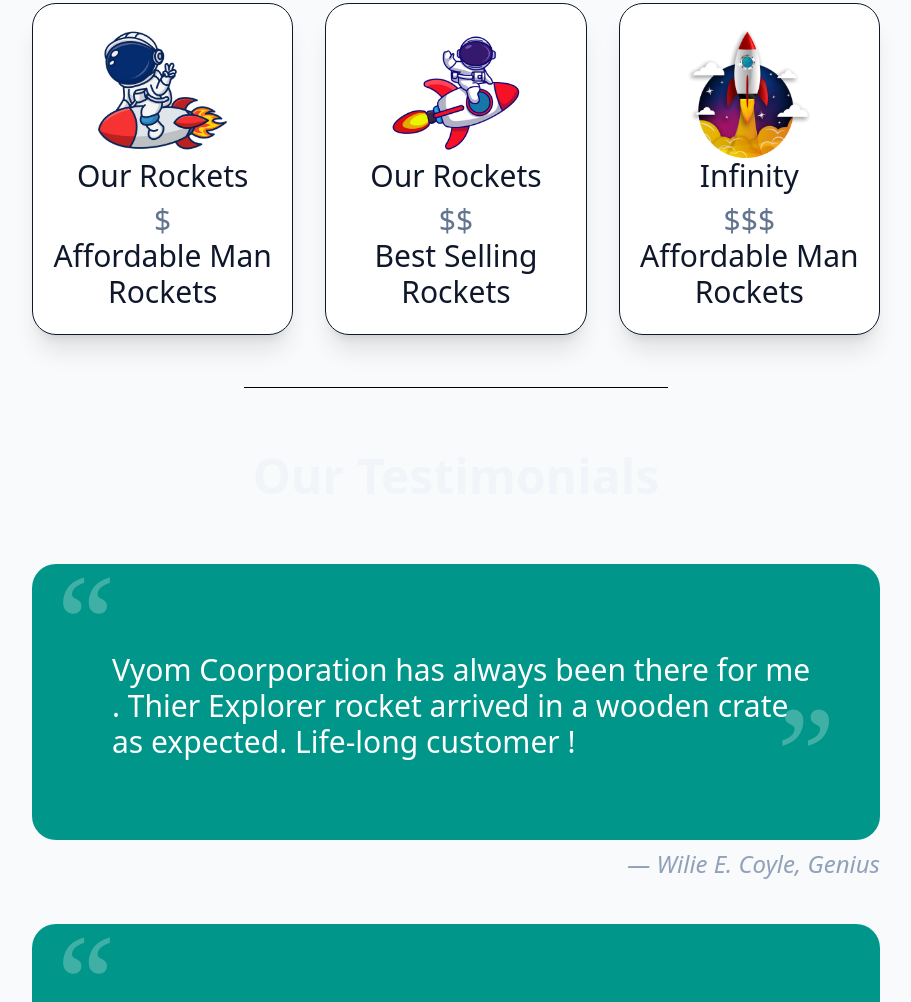
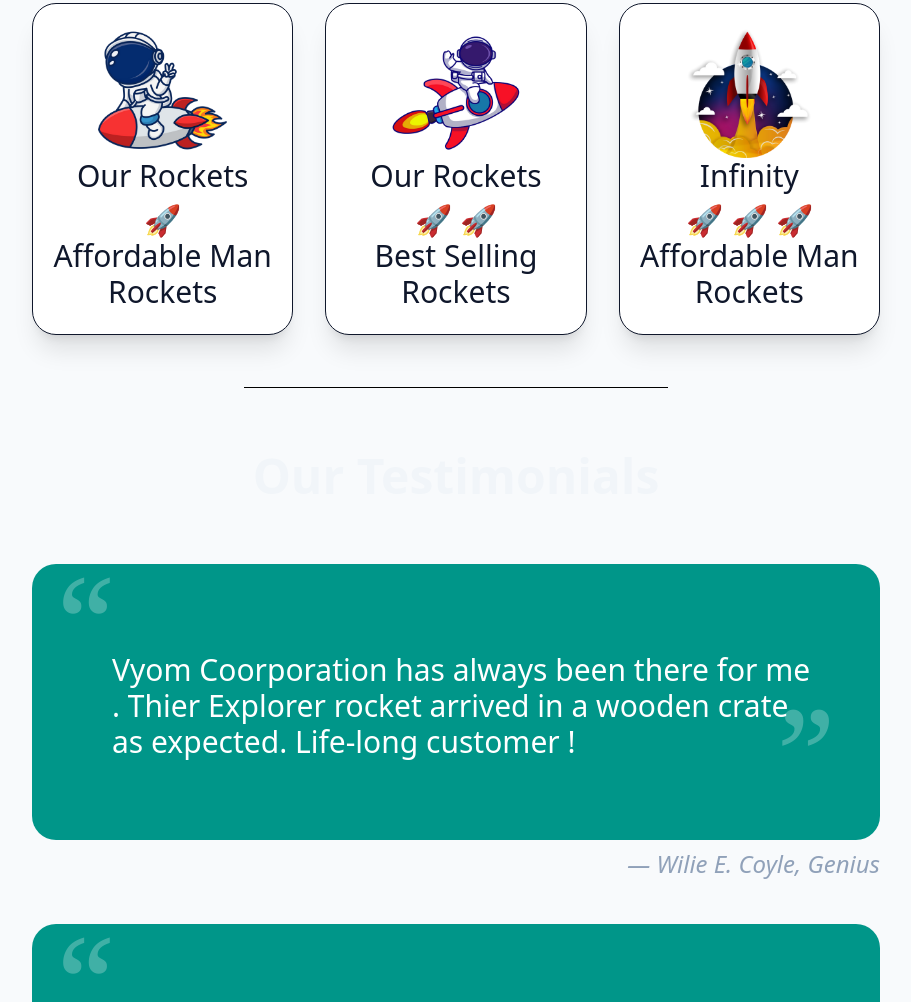
Before and after one commit to vyomvarshney2005cseai/tailwindproject, a website: page Project/index.html in a window 1280 px wide. Shown: the part 754-1756 px from the top of the page, without its empty margins (184-1095 px from the left). Drawn offline with Linux system fonts and the light colour scheme.

Commit message:
Done some Changes

```diff
--- a/Project/index.html
+++ b/Project/index.html
@@ -74,21 +74,21 @@
             <li class="w-2/3 sm:w-5/6 flex flex-col mx-auto items-center border border-solid border-slate-900 dark:border-gray-100 bg-white dark:bg-orange-500 py-6 rounded-3xl shadow-xl">
                 <img src="./img/rocketman.png" alt="Rocket man" class="w-1/2">
                 <h3 class="text-3xl text-center text-slate-900 dark:text-white"> Our Rockets </h3>
-                <p class="hidden sm:block text-3xl text-center mt-2 text-slate-500 dark:text-slate-900"> $ </p>
+                <p class="hidden sm:block text-3xl text-center mt-2 text-slate-500 dark:text-slate-900">  🚀 </p>
                 <p class="text-3xl text-center text-slate-900 dark:text-white"> Affordable Man Rockets </p>
 
             </li>
             <li class="w-2/3 sm:w-5/6 flex flex-col mx-auto items-center border border-solid border-slate-900 dark:border-gray-100 bg-white dark:bg-orange-500 py-6 rounded-3xl shadow-xl">
                 <img src="./img/rocketride.png" alt="Rocket man" class="w-1/2">
                 <h3 class="text-3xl text-center text-slate-900 dark:text-white"> Our Rockets </h3>
-                <p class="hidden sm:block text-3xl text-center mt-2 text-slate-500 dark:text-slate-900"> $$ </p>
+                <p class="hidden sm:block text-3xl text-center mt-2 text-slate-500 dark:text-slate-900">  🚀  🚀  </p>
                 <p class="text-3xl text-center text-slate-900 dark:text-white"> Best Selling Rockets </p>
 
             </li>
             <li class="w-2/3 sm:w-5/6 flex flex-col mx-auto items-center border border-solid border-slate-900 dark:border-gray-100 bg-white dark:bg-orange-500 py-6 rounded-3xl shadow-xl">
                 <img src="./img/rocketlaunch.png" alt="Rocket man" class="w-1/2">
                 <h3 class="text-3xl text-center text-slate-900 dark:text-white"> Infinity </h3>
-                <p class="hidden sm:block text-3xl text-center mt-2 text-slate-500 dark:text-slate-900"> $$$ </p>
+                <p class="hidden sm:block text-3xl text-center mt-2 text-slate-500 dark:text-slate-900">  🚀  🚀  🚀 </p>
                 <p class="text-3xl text-center text-slate-900 dark:text-white"> Affordable Man Rockets </p>
 
             </li>
```
